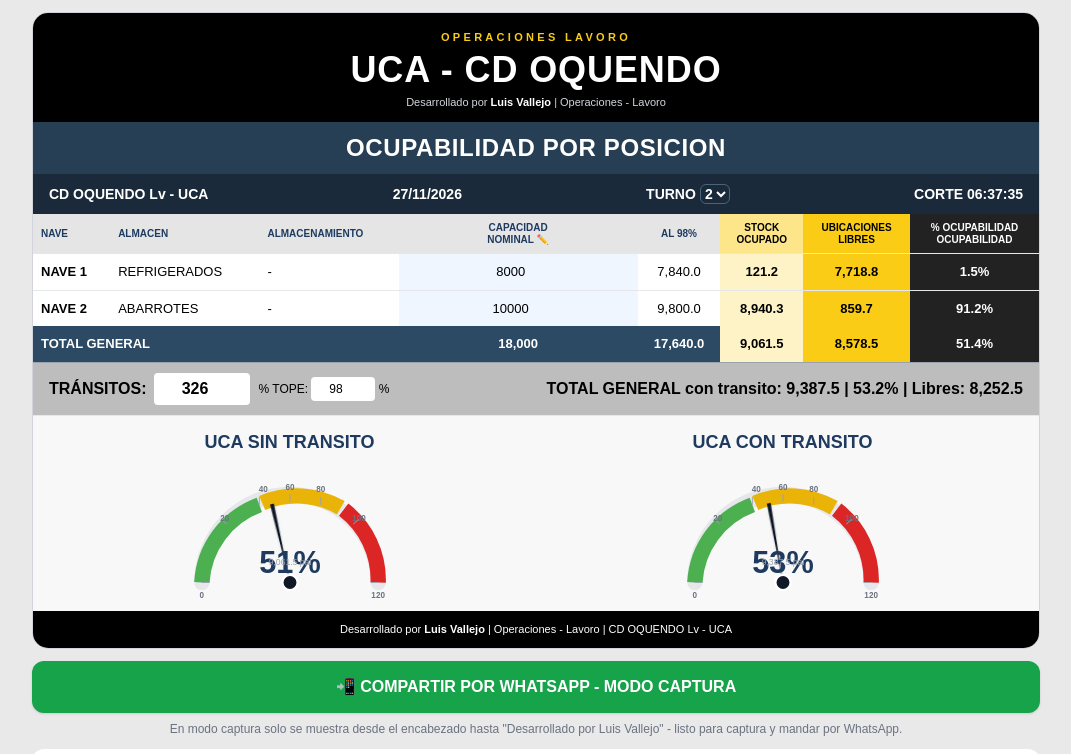
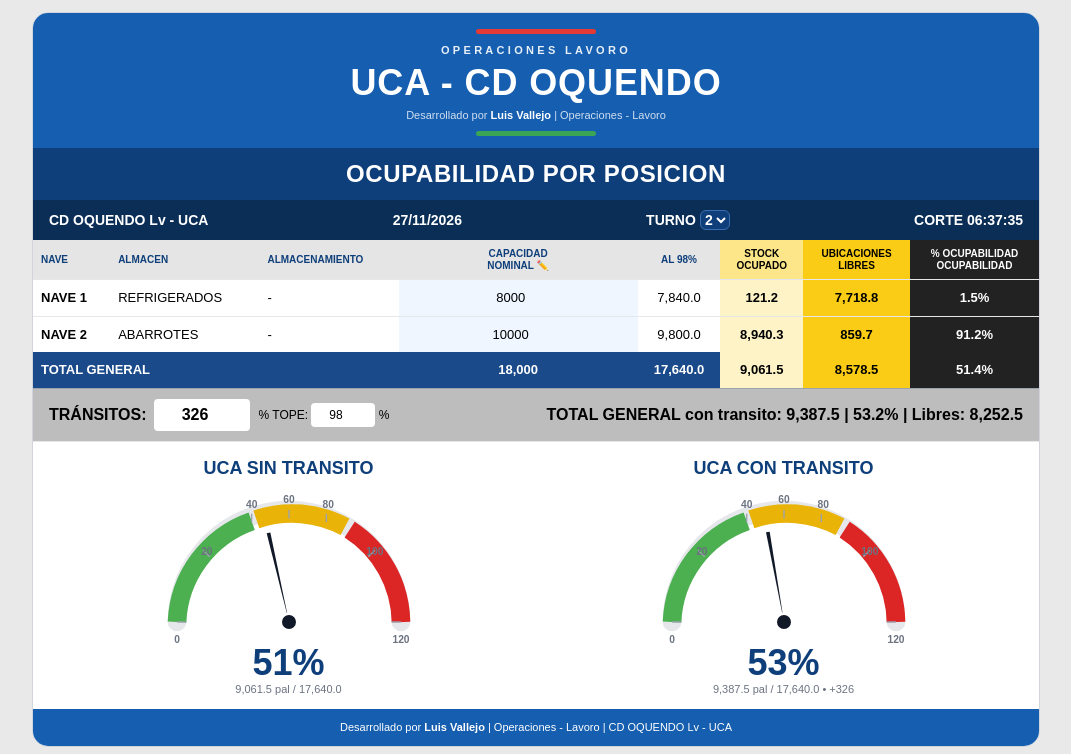
Before and after one commit to Ghostheo/CD_OQUENDO_Lv, a plain HTML site: page index.html in a window 1280 px wide. Shown: the top 754 px of the page, without its empty margins (104-1175 px from the left). Drawn offline with nearby package versions, Linux system fonts and the light colour scheme.

Commit message:
Update index.html

```diff
--- a/index.html
+++ b/index.html
@@ -8,20 +8,23 @@ body{font-family:Arial,Helvetica,sans-serif;background:#e9e9e9}
 .tabla td{font-size:13px}
 input{outline:none;background:transparent;text-align:center;font-weight:900;width:100%}
 input:focus{background:#fffbe6}
-select{outline:none;background:#1a2a3a;color:white;font-weight:900;border:1px solid #4a657a;border-radius:6px;padding:2px 4px;text-align:center}
+select{outline:none;background:#0e3f7a;color:white;font-weight:900;border:1px solid #3a6db0;border-radius:6px;padding:2px 4px;text-align:center}
 select option{background:white;color:black}
 body.captura .no-captura{display:none!important}
 body.captura{background:white!important}
 body.captura .max-w-5xl{padding:0!important}
-#btnSalir{position:fixed;top:12px;right:12px;z-index:99;background:#1e40af;color:white;width:56px;height:56px;border-radius:9999px;display:none;align-items:center;justify-content:center;flex-direction:column;font-size:22px;line-height:1;box-shadow:0 4px 12px rgba(0,0,0,.35);border:2px solid white}
+#btnSalir{position:fixed;top:12px;right:12px;z-index:99;background:#155EB0;color:white;width:56px;height:56px;border-radius:9999px;display:none;align-items:center;justify-content:center;flex-direction:column;font-size:22px;line-height:1;box-shadow:0 4px 12px rgba(0,0,0,.35);border:2px solid white}
 body.captura #btnSalir{display:flex!important}
 #btnSalir span{font-size:8px;font-weight:900;margin-top:1px}
-/* CRONOMETRO PROFESIONAL */
-.gauge-wrap{width:230px;margin:0 auto;text-align:center}
+/* COLORES LAVORO PERU */
+.bg-lavoro{background:#155EB0}
+.bg-lavoro-dark{background:#0e3f7a}
+.bg-lavoro-bar{background:#1a4a8a}
+/* CRONOMETRO CORREGIDO - % FUERA DEL DIBUJO */
+.gauge-wrap{width:100%;max-width:280px;margin:0 auto;text-align:center}
 .gauge-svg{width:100%;height:auto;display:block}
-.gauge-tick{font-size:8.5px;fill:#6b7280;font-weight:700;font-family:Arial}
-.gauge-pct{font-size:32px;font-weight:900;fill:#1e3a5f;font-family:Arial}
-.gauge-sub{font-size:9px;fill:#9ca3af;font-family:Arial}
+.gauge-tick{font-size:11px;fill:#6b7280;font-weight:700;font-family:Arial}
+.gauge-pct{font-size:36px;font-weight:900;color:#0e3f7a;line-height:1}
 </style></head>
 <body class="pb-6">
 <button id="btnSalir" onclick="salirCaptura()">🚪<span>SALIR</span></button>
@@ -29,18 +32,20 @@ body.captura #btnSalir{display:flex!important}
 <div class="max-w-5xl mx-auto px-2">
 <div id="reporteCaptura" class="bg-white border border-gray-300 mt-3 rounded-2xl overflow-hidden">
 
-<!-- ENCABEZADO -->
-<div class="bg-black text-white text-center pt-4 pb-3 px-3">
-<p class="text-[11px] tracking-[0.3em] text-yellow-400 font-bold">OPERACIONES LAVORO</p>
+<!-- ENCABEZADO COLOR LAVORO - YA NO NEGRO -->
+<div class="bg-lavoro text-white text-center pt-4 pb-3 px-3 relative">
+<div style="height:5px;background:#E53935;width:120px;margin:0 auto 8px;border-radius:99px"></div>
+<p class="text-[11px] tracking-[0.3em] text-white/90 font-bold">OPERACIONES LAVORO</p>
 <h1 class="text-3xl md:text-4xl font-black tracking-wide leading-tight mt-1">UCA - CD OQUENDO</h1>
-<p class="text-[11px] text-gray-300 mt-1">Desarrollado por <b class="text-white">Luis Vallejo</b> | Operaciones - Lavoro</p>
+<p class="text-[11px] text-white/80 mt-1">Desarrollado por <b class="text-white">Luis Vallejo</b> | Operaciones - Lavoro</p>
+<div style="height:5px;background:#3AA655;width:120px;margin:8px auto 0;border-radius:99px"></div>
 </div>
-<div class="bg-[#263f54] text-white text-center py-2.5">
+<div class="bg-lavoro-dark text-white text-center py-2.5">
 <h2 class="text-xl md:text-2xl font-black tracking-wide">OCUPABILIDAD POR POSICION</h2>
 </div>
 
-<!-- FECHA/HORA REAL + TURNO EDITABLE -->
-<div class="bg-[#1a2a3a] text-white flex flex-wrap justify-between items-center gap-2 px-4 py-2.5 text-xs md:text-sm font-bold">
+<!-- FECHA/HORA REAL + TURNO -->
+<div class="bg-[#0a2e56] text-white flex flex-wrap justify-between items-center gap-2 px-4 py-2.5 text-xs md:text-sm font-bold">
 <span>CD OQUENDO Lv - UCA</span>
 <span id="fechaReal">--/--/----</span>
 <span class="flex items-center gap-1">TURNO <select id="turno"><option value="1">1</option><option value="2" selected>2</option><option value="3">3</option></select></span>
@@ -50,11 +55,11 @@ body.captura #btnSalir{display:flex!important}
 <!-- TABLA -->
 <table class="w-full tabla text-center">
 <thead><tr class="bg-[#e5e5e5]">
-<th class="p-2 text-left text-[#1e3a5f]">NAVE</th>
-<th class="p-2 text-left text-[#1e3a5f]">ALMACEN</th>
-<th class="p-2 text-left text-[#1e3a5f]">ALMACENAMIENTO</th>
-<th class="p-2 text-[#1e3a5f]">CAPACIDAD<br>NOMINAL ✏️</th>
-<th class="p-2 text-[#1e3a5f]">AL <span id="topeTxt">98</span>%</th>
+<th class="p-2 text-left text-[#0e3f7a]">NAVE</th>
+<th class="p-2 text-left text-[#0e3f7a]">ALMACEN</th>
+<th class="p-2 text-left text-[#0e3f7a]">ALMACENAMIENTO</th>
+<th class="p-2 text-[#0e3f7a]">CAPACIDAD<br>NOMINAL ✏️</th>
+<th class="p-2 text-[#0e3f7a]">AL <span id="topeTxt">98</span>%</th>
 <th class="p-2 bg-[#fde68a]">STOCK<br>OCUPADO</th>
 <th class="p-2 bg-[#facc15]">UBICACIONES<br>LIBRES</th>
 <th class="p-2 bg-[#222] text-white">% OCUPABILIDAD<br>OCUPABILIDAD</th>
@@ -74,7 +79,7 @@ body.captura #btnSalir{display:flex!important}
 <td class="p-2 bg-[#fef3c7] font-bold">8,940.3</td><td class="p-2 bg-[#facc15] font-bold" id="l2">859.7</td>
 <td class="p-2 bg-[#222] text-white font-black" id="p2">91.2%</td>
 </tr>
-<tr class="bg-[#2c4a64] text-white font-black">
+<tr class="bg-[#1a4a8a] text-white font-black">
 <td class="p-2 text-left" colspan="3">TOTAL GENERAL</td>
 <td class="p-2" id="ctn">18,000</td><td class="p-2" id="ctt">17,640.0</td>
 <td class="p-2 bg-[#fef3c7] text-black">9,061.5</td><td class="p-2 bg-[#facc15] text-black" id="lt">8,578.5</td>
@@ -89,50 +94,59 @@ body.captura #btnSalir{display:flex!important}
 <div>TOTAL GENERAL con transito: <span id="conTransTxt">9,387.5</span> | <span id="conTransPct">53.2%</span> | Libres: <span id="libConTrans">8,252.5</span></div>
 </div>
 
-<!-- CRONOMETROS PROFESIONALES - ESTILO BSF -->
-<div class="bg-[#f8f8f8] grid grid-cols-2 gap-1 p-3 border-t">
+<!-- CRONOMETROS CORREGIDOS -->
+<div class="bg-white grid grid-cols-2 gap-2 p-3 border-t">
 <div class="gauge-wrap">
-<p class="font-black text-[#1e3a5f] text-base md:text-lg leading-tight">UCA SIN TRANSITO</p>
-<svg class="gauge-svg" viewBox="0 0 240 150">
-<defs><filter id="sh" x="-20%" y="-20%" width="140%" height="140%"><feDropShadow dx="0" dy="1" stdDeviation="1" flood-opacity="0.2"/></filter></defs>
-<!-- fondo -->
-<path d="M 28 132 A 92 92 0 0 1 212 132" fill="none" stroke="#e5e7eb" stroke-width="16" stroke-linecap="round"/>
-<!-- verde 0-50 -->
-<path d="M 28 132 A 92 92 0 0 1 88 51" fill="none" stroke="#4caf50" stroke-width="16"/>
-<!-- amarillo 50-90 -->
-<path d="M 91 49 A 92 92 0 0 1 173 54" fill="none" stroke="#eab308" stroke-width="16"/>
-<!-- rojo 90-120 -->
-<path d="M 176 56 A 92 92 0 0 1 212 132" fill="none" stroke="#dc2626" stroke-width="16"/>
+<p class="font-black text-[#0e3f7a] text-base md:text-lg">UCA SIN TRANSITO</p>
+<svg class="gauge-svg" viewBox="0 0 300 175">
+<!-- arco -->
+<path d="M 30 150 A 120 120 0 0 1 270 150" fill="none" stroke="#e5e7eb" stroke-width="20" stroke-linecap="round"/>
+<path d="M 30 150 A 120 120 0 0 1 110 42" fill="none" stroke="#4caf50" stroke-width="20"/>
+<path d="M 115 40 A 120 120 0 0 1 210 48" fill="none" stroke="#eab308" stroke-width="20"/>
+<path d="M 215 51 A 120 120 0 0 1 270 150" fill="none" stroke="#dc2626" stroke-width="20"/>
 <!-- ticks -->
-<g stroke="#9ca3af" stroke-width="1"><line x1="28" y1="132" x2="36" y2="132"/><line x1="48" y1="66" x2="54" y2="71"/><line x1="88" y1="43" x2="88" y2="51"/><line x1="120" y1="40" x2="120" y2="48"/><line x1="152" y1="43" x2="152" y2="51"/><line x1="192" y1="66" x2="186" y2="71"/><line x1="212" y1="132" x2="204" y2="132"/></g>
-<!-- numeros -->
-<text x="28" y="148" text-anchor="middle" class="gauge-tick">0</text><text x="52" y="68" text-anchor="middle" class="gauge-tick">20</text><text x="92" y="38" text-anchor="middle" class="gauge-tick">40</text><text x="120" y="35" text-anchor="middle" class="gauge-tick">60</text><text x="152" y="38" text-anchor="middle" class="gauge-tick">80</text><text x="192" y="68" text-anchor="middle" class="gauge-tick">100</text><text x="212" y="148" text-anchor="middle" class="gauge-tick">120</text>
-<!-- aguja profesional -->
-<g id="aguja1" filter="url(#sh)"><polygon points="120,132 118,48 122,48" fill="#111827"/><circle cx="120" cy="132" r="3" fill="#111827"/></g>
-<circle cx="120" cy="132" r="8" fill="#111827" stroke="white" stroke-width="2.5"/>
-<text x="120" y="122" text-anchor="middle" class="gauge-pct" id="g1Big">51%</text>
-<text x="120" y="114" text-anchor="middle" class="gauge-sub" id="g1Sub">9,061.5 pal</text>
+<g stroke="#9ca3af" stroke-width="1.5"><line x1="30" y1="150" x2="40" y2="150"/><line x1="58" y1="73" x2="65" y2="80"/><line x1="110" y1="34" x2="110" y2="43"/><line x1="150" y1="30" x2="150" y2="39"/><line x1="190" y1="34" x2="190" y2="43"/><line x1="242" y1="73" x2="235" y2="80"/><line x1="270" y1="150" x2="260" y2="150"/></g>
+<!-- numeros AFUERA y separados -->
+<text x="30" y="172" text-anchor="middle" class="gauge-tick">0</text>
+<text x="62" y="78" text-anchor="middle" class="gauge-tick">20</text>
+<text x="110" y="28" text-anchor="middle" class="gauge-tick">40</text>
+<text x="150" y="22" text-anchor="middle" class="gauge-tick">60</text>
+<text x="192" y="28" text-anchor="middle" class="gauge-tick">80</text>
+<text x="242" y="78" text-anchor="middle" class="gauge-tick">100</text>
+<text x="270" y="172" text-anchor="middle" class="gauge-tick">120</text>
+<!-- aguja FINA -->
+<g id="aguja1"><polygon points="150,150 148,52 152,52" fill="#111827"/></g>
+<circle cx="150" cy="150" r="9" fill="#111827" stroke="white" stroke-width="3"/>
 </svg>
+<!-- % FUERA DEL DIBUJO - YA NO SE TAPA -->
+<div class="gauge-pct" id="g1Big">51%</div>
+<div class="text-[11px] text-gray-500" id="g1Sub">9,061.5 pal / 17,640</div>
 </div>
 <div class="gauge-wrap">
-<p class="font-black text-[#1e3a5f] text-base md:text-lg leading-tight">UCA CON TRANSITO</p>
-<svg class="gauge-svg" viewBox="0 0 240 150">
-<path d="M 28 132 A 92 92 0 0 1 212 132" fill="none" stroke="#e5e7eb" stroke-width="16" stroke-linecap="round"/>
-<path d="M 28 132 A 92 92 0 0 1 88 51" fill="none" stroke="#4caf50" stroke-width="16"/>
-<path d="M 91 49 A 92 92 0 0 1 173 54" fill="none" stroke="#eab308" stroke-width="16"/>
-<path d="M 176 56 A 92 92 0 0 1 212 132" fill="none" stroke="#dc2626" stroke-width="16"/>
-<g stroke="#9ca3af" stroke-width="1"><line x1="28" y1="132" x2="36" y2="132"/><line x1="48" y1="66" x2="54" y2="71"/><line x1="88" y1="43" x2="88" y2="51"/><line x1="120" y1="40" x2="120" y2="48"/><line x1="152" y1="43" x2="152" y2="51"/><line x1="192" y1="66" x2="186" y2="71"/><line x1="212" y1="132" x2="204" y2="132"/></g>
-<text x="28" y="148" text-anchor="middle" class="gauge-tick">0</text><text x="52" y="68" text-anchor="middle" class="gauge-tick">20</text><text x="92" y="38" text-anchor="middle" class="gauge-tick">40</text><text x="120" y="35" text-anchor="middle" class="gauge-tick">60</text><text x="152" y="38" text-anchor="middle" class="gauge-tick">80</text><text x="192" y="68" text-anchor="middle" class="gauge-tick">100</text><text x="212" y="148" text-anchor="middle" class="gauge-tick">120</text>
-<g id="aguja2" filter="url(#sh)"><polygon points="120,132 118,48 122,48" fill="#111827"/><circle cx="120" cy="132" r="3" fill="#111827"/></g>
-<circle cx="120" cy="132" r="8" fill="#111827" stroke="white" stroke-width="2.5"/>
-<text x="120" y="122" text-anchor="middle" class="gauge-pct" id="g2Big">53%</text>
-<text x="120" y="114" text-anchor="middle" class="gauge-sub" id="g2Sub">9,387.5 pal</text>
+<p class="font-black text-[#0e3f7a] text-base md:text-lg">UCA CON TRANSITO</p>
+<svg class="gauge-svg" viewBox="0 0 300 175">
+<path d="M 30 150 A 120 120 0 0 1 270 150" fill="none" stroke="#e5e7eb" stroke-width="20" stroke-linecap="round"/>
+<path d="M 30 150 A 120 120 0 0 1 110 42" fill="none" stroke="#4caf50" stroke-width="20"/>
+<path d="M 115 40 A 120 120 0 0 1 210 48" fill="none" stroke="#eab308" stroke-width="20"/>
+<path d="M 215 51 A 120 120 0 0 1 270 150" fill="none" stroke="#dc2626" stroke-width="20"/>
+<g stroke="#9ca3af" stroke-width="1.5"><line x1="30" y1="150" x2="40" y2="150"/><line x1="58" y1="73" x2="65" y2="80"/><line x1="110" y1="34" x2="110" y2="43"/><line x1="150" y1="30" x2="150" y2="39"/><line x1="190" y1="34" x2="190" y2="43"/><line x1="242" y1="73" x2="235" y2="80"/><line x1="270" y1="150" x2="260" y2="150"/></g>
+<text x="30" y="172" text-anchor="middle" class="gauge-tick">0</text>
+<text x="62" y="78" text-anchor="middle" class="gauge-tick">20</text>
+<text x="110" y="28" text-anchor="middle" class="gauge-tick">40</text>
+<text x="150" y="22" text-anchor="middle" class="gauge-tick">60</text>
+<text x="192" y="28" text-anchor="middle" class="gauge-tick">80</text>
+<text x="242" y="78" text-anchor="middle" class="gauge-tick">100</text>
+<text x="270" y="172" text-anchor="middle" class="gauge-tick">120</text>
+<g id="aguja2"><polygon points="150,150 148,52 152,52" fill="#111827"/></g>
+<circle cx="150" cy="150" r="9" fill="#111827" stroke="white" stroke-width="3"/>
 </svg>
+<div class="gauge-pct" id="g2Big">53%</div>
+<div class="text-[11px] text-gray-500" id="g2Sub">9,387.5 pal / 17,640 • +326</div>
 </div>
 </div>
 
-<!-- PIE SIN PAGINA -->
-<div class="bg-black text-white text-center py-2.5 px-3">
+<!-- PIE COLOR LAVORO -->
+<div class="bg-lavoro text-white text-center py-2.5 px-3">
 <p class="text-[11px]">Desarrollado por <b>Luis Vallejo</b> | Operaciones - Lavoro | CD OQUENDO Lv - UCA</p>
 </div>
 </div>
@@ -159,7 +173,7 @@ body.captura #btnSalir{display:flex!important}
 <div><div class="flex justify-between font-bold"><span>10. 1007119 PANETON 900GR</span><span>277.2 pal | 11,087 caj</span></div><div class="bg-gray-200 h-2 rounded"><div class="bg-gray-600 h-2 rounded" style="width:20%"></div></div></div>
 </div></div>
 <div class="bg-white rounded-xl mt-3 overflow-hidden">
-<div class="bg-black text-white p-2 text-center font-black text-sm">DETALLE CORREGIDO - CAJAS Y PALLETS REALES | 200 CÓDIGOS | 7 ACTIVOS EXCLUIDOS</div>
+<div class="bg-lavoro text-white p-2 text-center font-black text-sm">DETALLE CORREGIDO - CAJAS Y PALLETS REALES | 200 CÓDIGOS | 7 ACTIVOS EXCLUIDOS</div>
 <div class="p-2"><input id="busc" type="text" placeholder="🔍 Buscar... Ej: 1001169 o SAN MATEO" class="w-full border-2 p-2 rounded-xl !text-left !font-normal" oninput="filtrar()"></div>
 <div class="overflow-x-auto"><table class="w-full text-xs"><thead><tr class="bg-gray-100"><th class="p-2 text-left">CODIGO</th><th class="p-2 text-left">DESCRIPCION</th><th class="p-2">STOCK LIBRE</th><th class="p-2">U x C</th><th class="p-2">C x P</th><th class="p-2">UND x PAL</th><th class="p-2">CAJAS</th><th class="p-2">PALLETS</th><th class="p-2">ALMACEN</th></tr></thead>
 <tbody id="tb">
@@ -179,7 +193,7 @@ body.captura #btnSalir{display:flex!important}
 <tr class="border-b"><td class="p-2 font-bold">1001223</td><td class="p-2">GLORIA NIÑOS 170GR - CASI CERO</td><td class="p-2 text-right">1</td><td class="p-2 text-center">48</td><td class="p-2 text-center">80</td><td class="p-2 text-center font-bold">3,840</td><td class="p-2 text-center">0</td><td class="p-2 text-center font-bold bg-yellow-50">0.0</td><td class="p-2 text-center">ABARROTES</td></tr>
 <tr class="border-b"><td class="p-2 font-bold">1001135</td><td class="p-2">GLORIA 170GRX48 - CORREGIDO</td><td class="p-2 text-right">294,630</td><td class="p-2 text-center">48</td><td class="p-2 text-center">80</td><td class="p-2 text-center font-bold">3,840</td><td class="p-2 text-center">6,138</td><td class="p-2 text-center font-bold bg-yellow-50">76.7</td><td class="p-2 text-center">ABARROTES</td></tr>
 </tbody></table></div>
-<p class="text-center text-[11px] text-gray-500 py-2">V14 - Total 9,061.5 sin tránsito | 9,387.5 con tránsito 326 | MB52 26.11.2026</p>
+<p class="text-center text-[11px] text-gray-500 py-2">V15 LAVORO - Total 9,061.5 sin tránsito | 9,387.5 con tránsito 326 | MB52 26.11.2026</p>
 </div>
 </div>
 </div>
@@ -196,7 +210,7 @@ document.getElementById('horaReal').textContent=hh+':'+mi+':'+ss;
 }
 function setAguja(id,pct){
 var el=document.getElementById(id);
-el.setAttribute('transform','rotate('+((pct/120)*180-90)+' 120 132)');
+el.setAttribute('transform','rotate('+((pct/120)*180-90)+' 150 150)');
 }
 function recalc(){
 var c1=parseFloat(document.getElementById('cap1').value)||8000;
@@ -221,8 +235,8 @@ document.getElementById('libConTrans').textContent=fmt(libCon);
 var pctSin=STOCKT/at*100;
 document.getElementById('g1Big').textContent=Math.round(pctSin)+'%';
 document.getElementById('g2Big').textContent=Math.round(pctCon)+'%';
-document.getElementById('g1Sub').textContent=fmt(STOCKT)+' pal';
-document.getElementById('g2Sub').textContent=fmt(con)+' pal';
+document.getElementById('g1Sub').textContent=fmt(STOCKT)+' pal / '+fmt(at);
+document.getElementById('g2Sub').textContent=fmt(con)+' pal / '+fmt(at)+' • +'+trans;
 setAguja('aguja1',pctSin); setAguja('aguja2',pctCon);
 }
 function filtrar(){var q=(document.getElementById('busc').value||'').toLowerCase();document.querySelectorAll('#tb tr').forEach(function(r){r.style.display=r.textContent.toLowerCase().includes(q)?'':'none';});}
```
